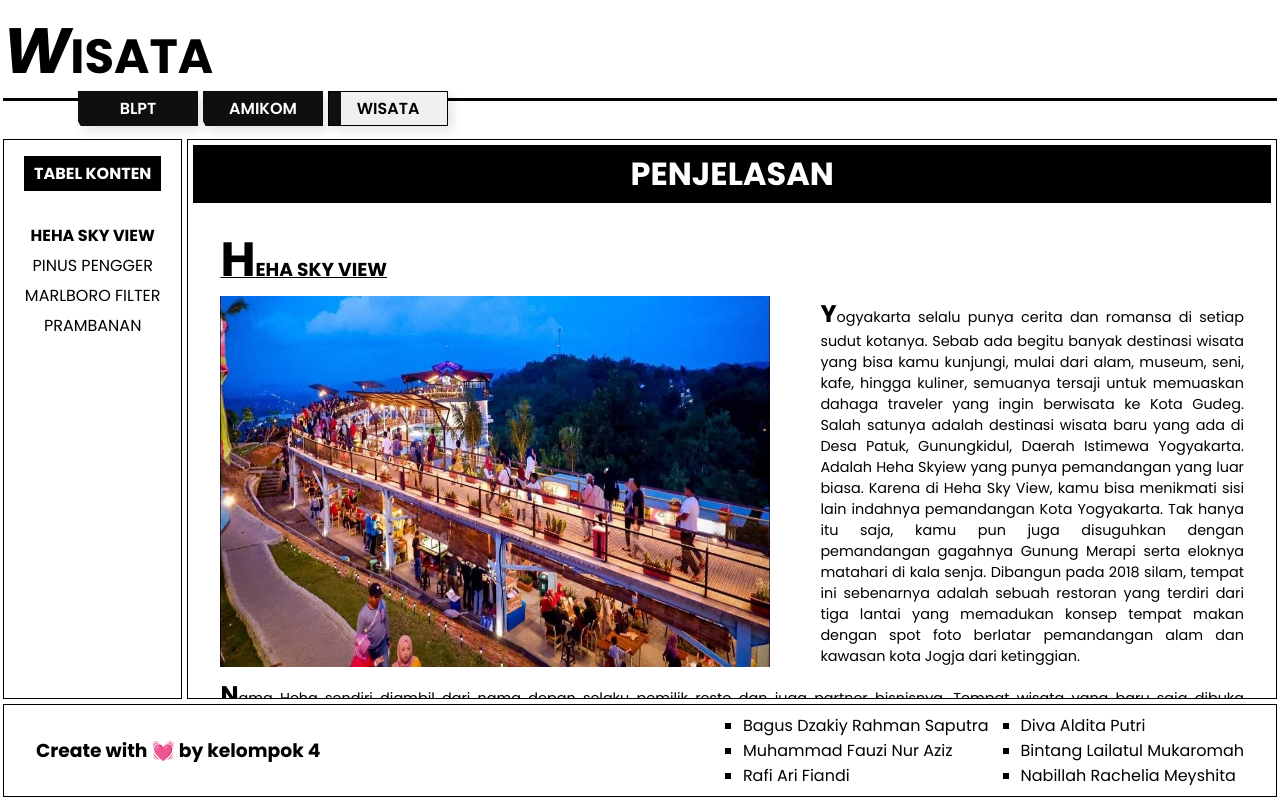
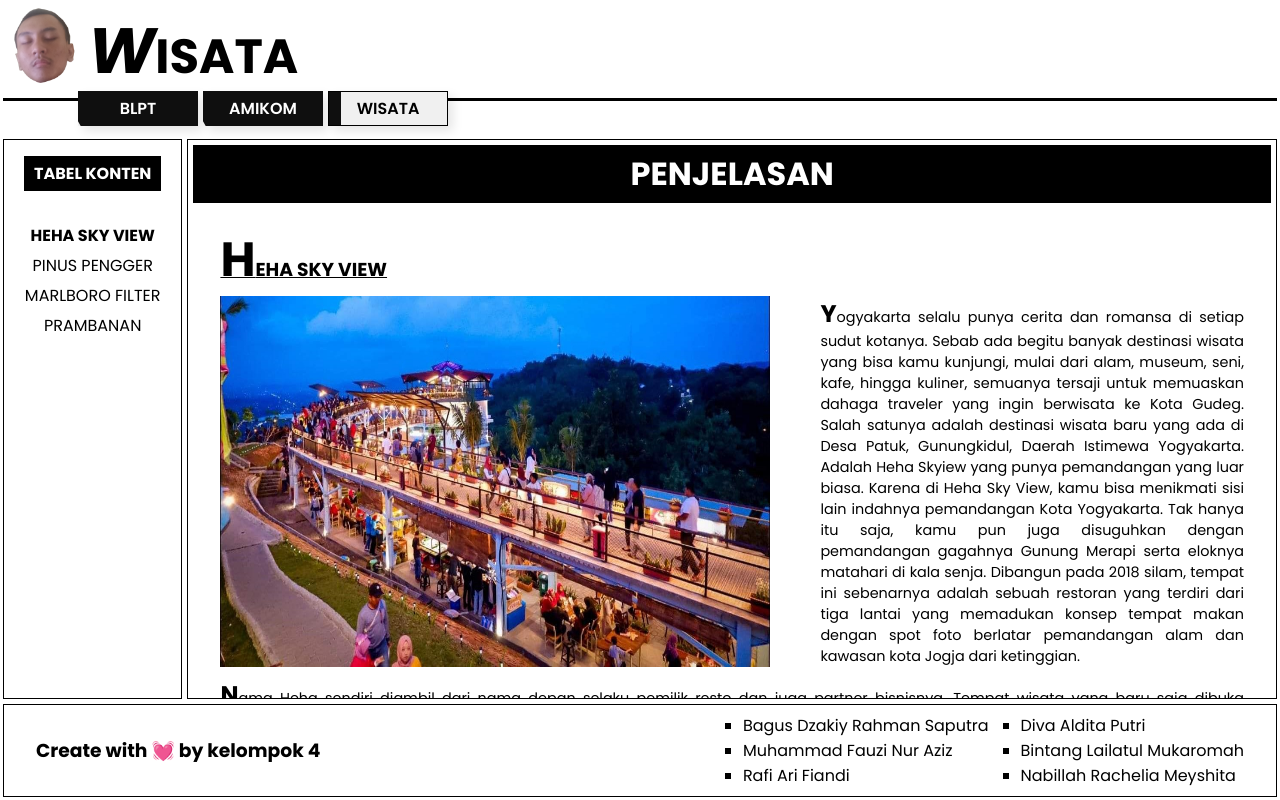
Before and after one commit to avnexcode/tugas-desweb, a website: page wisata.html in a window 1280 px wide. Drawn offline with Linux system fonts and the light colour scheme.

Commit message:
message: marekne halaman utama

```diff
--- a/wisata.html
+++ b/wisata.html
@@ -13,7 +13,7 @@
     <section id="wisata_page">
         <header>
             <div class="logo">
-                <!-- <img src="./public/image/logo/logo-wisata.png" alt=""> -->
+                <img src="./public/image/logo/logo-wisata.png" alt="">
             </div>
             <div class="title">
                 <h1>WISATA</h1>
```
